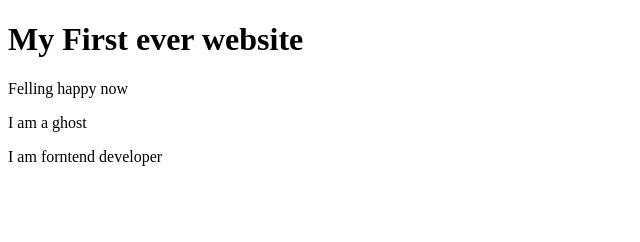
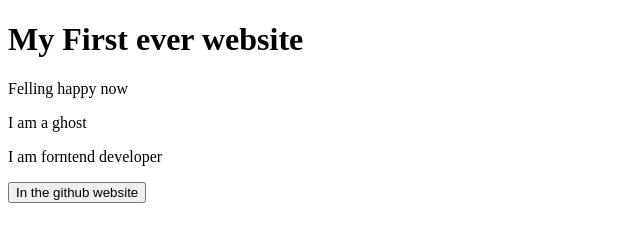
Before and after one commit to nIsratJahan20002/My-First-Website, a plain HTML site: page index.html in a window 1280 px wide. Shown: the whole page, without its empty margins (0-640 px from the left). Drawn offline with Linux system fonts and the light colour scheme.

Commit message:
Update index.html

```diff
--- a/index.html
+++ b/index.html
@@ -10,5 +10,6 @@
     <p>Felling happy now</p>
     <p>I am a ghost </p>
     <p>I am forntend developer </p>
+    <button>In the github website</button>
 </body>
 </html>
```
